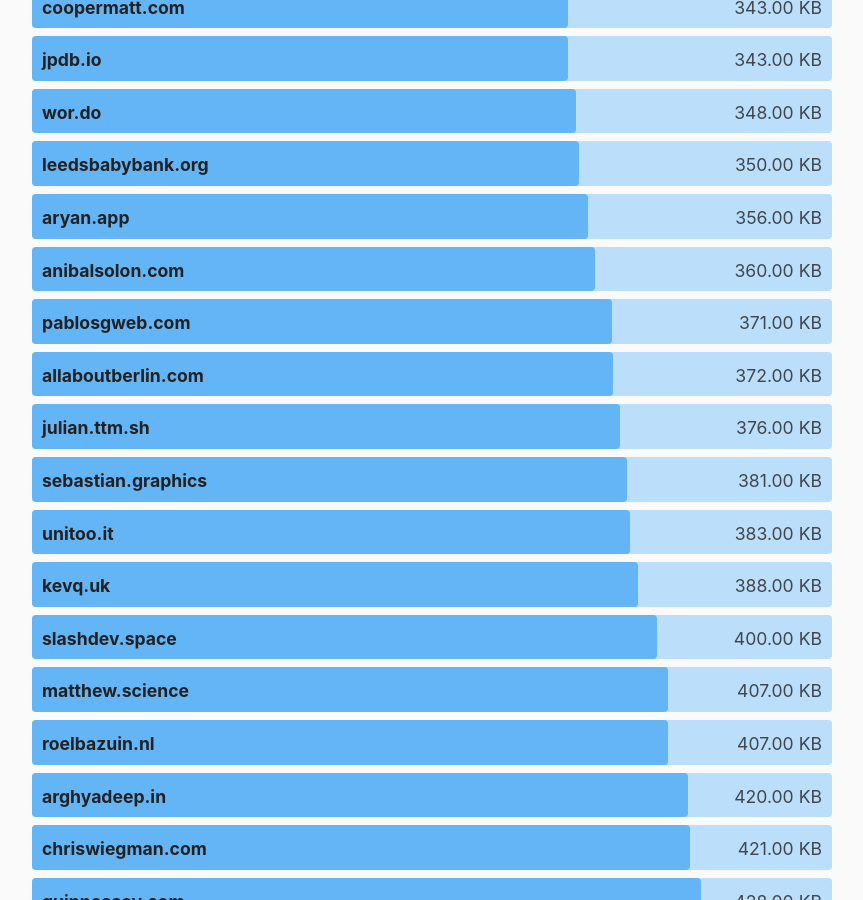
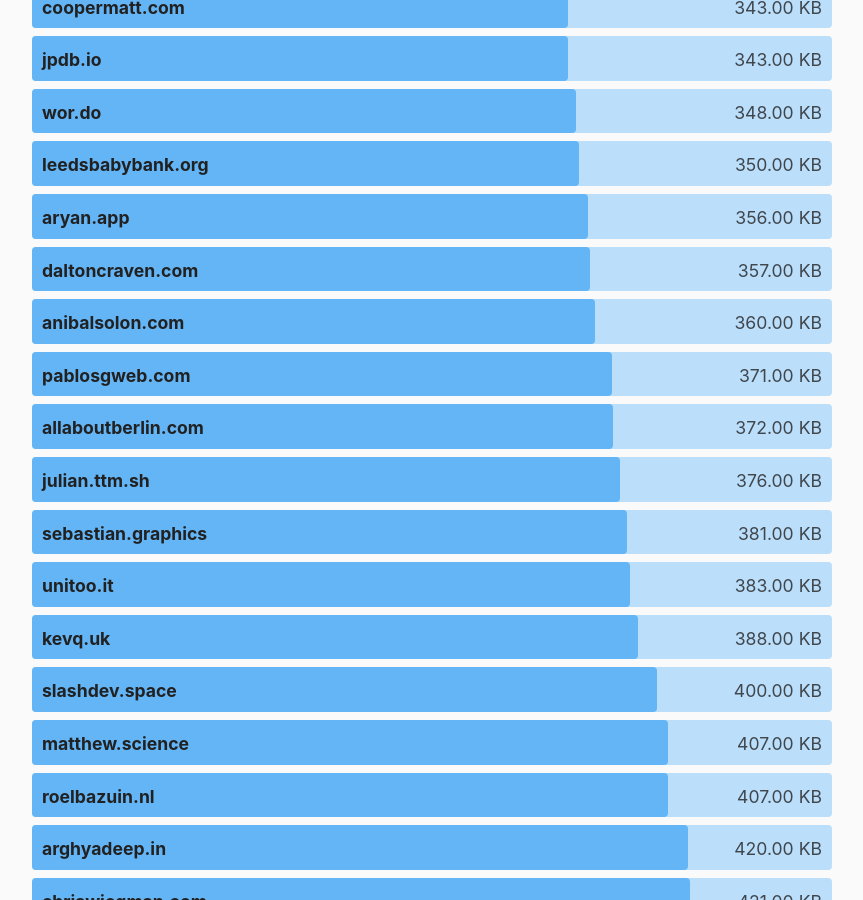
Before and after one commit to kevquirk/512kb.club, a Jekyll site: the page built from index.md, in a window 1280 px wide and 900 px high, scrolled down 14748 px. Shown: the whole window, without its empty margins (208-1071 px from the left). Built offline with Jekyll 4.4.1, drawn with Linux system fonts in a browser that asks for light colours.

Commit message:
Add daltoncraven.com

```diff
--- a/_data/sites.yml
+++ b/_data/sites.yml
@@ -322,6 +322,11 @@
   url: https://dafne.cc/
   size: 17.6
   last_checked: 2021-08-22
+
+- domain: daltoncraven.com
+  url: https://daltoncraven.com/
+  size: 357
+  last_checked: 2021-09-21
 
 - domain: danielcuttridge.com
   url: https://danielcuttridge.com/
```
